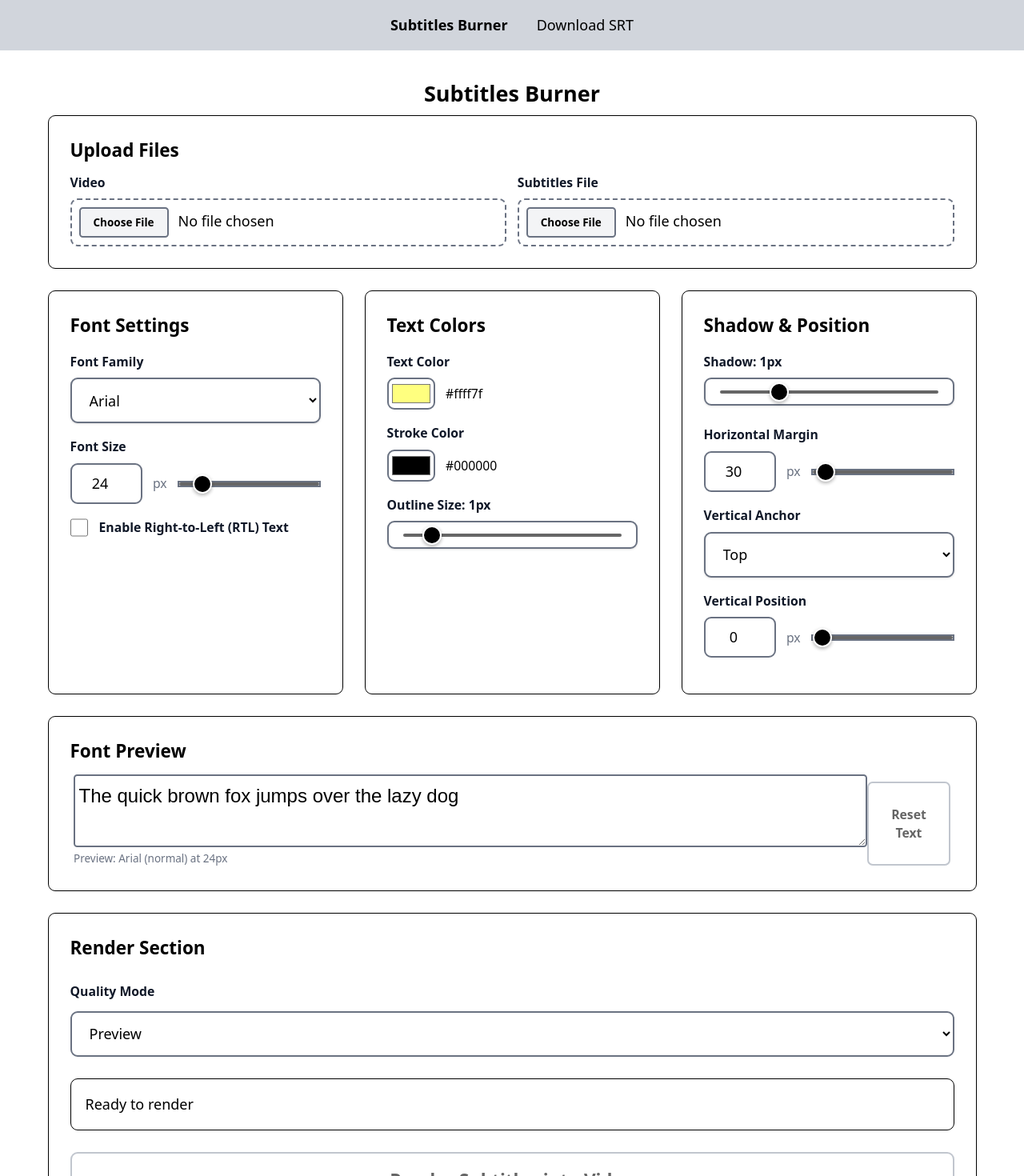
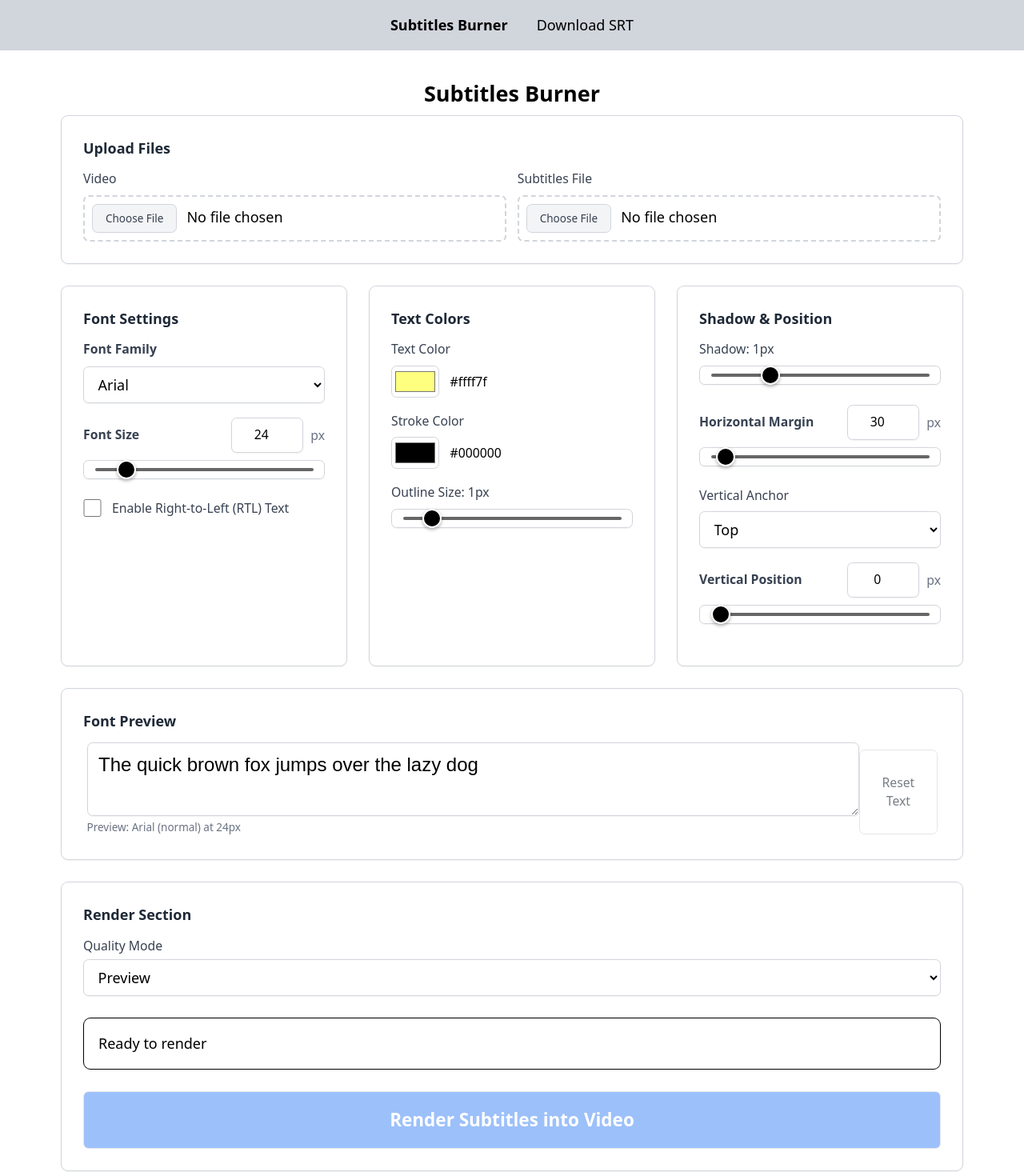
Before and after one commit to BurnySc2/burn-subtitles-web, a SvelteKit app: page / in a window 1280 px wide. Shown: the top 1470 px of the page at 80% size. Built offline with nearby package versions, Linux system fonts and the light colour scheme; a web font is replaced by a local one.

Commit message:
Improve global app.css and add input:number additionally to range

```diff
--- a/src/app.css
+++ b/src/app.css
@@ -1,6 +1,190 @@
 @import "tailwindcss";
 
-/* Accessibility: higher contrast and larger fonts for better readability */
+/* ============================================
+   Section/Card Styles
+   ============================================ */
+.section {
+    border: 1px solid #d1d5db;
+    border-radius: 0.5rem;
+    padding: 1.5rem;
+    background-color: #fff;
+    box-shadow: 0 1px 2px 0 rgba(0, 0, 0, 0.05);
+}
+
+.section-title {
+    font-weight: 600;
+    color: #1f2937;
+    margin-bottom: 0.75rem;
+}
+
+.section-title-sm {
+    font-weight: 600;
+    color: #1f2937;
+    margin-bottom: 0.5rem;
+}
+
+/* ============================================
+   Input Styles
+   ============================================ */
+input[type="text"],
+input[type="number"] {
+    width: 100%;
+    padding: 0.5rem 0.75rem;
+    border: 1px solid #d1d5db;
+    border-radius: 0.375rem;
+    box-shadow: 0 1px 2px 0 rgba(0, 0, 0, 0.05);
+    transition-property: color, background-color, border-color;
+    transition-duration: 150ms;
+}
+
+input[type="text"]:focus,
+input[type="number"]:focus {
+    outline: none;
+    box-shadow: 0 0 0 3px rgba(59, 130, 246, 0.5);
+    border-color: #3b82f6;
+}
+
+input[type="text"]:hover,
+input[type="number"]:hover {
+    border-color: #9ca3af;
+}
+
+input[type="text"]::placeholder,
+input[type="number"]::placeholder {
+    color: #9ca3af;
+}
+
+/* Number input small (for input+slider combos) */
+.input-number-sm {
+    width: 5rem !important;
+    max-width: 100%;
+    padding: 0.5rem 0.75rem;
+    text-align: center;
+}
+
+/* Number input extra small (compact slider combos) */
+.input-number-xs {
+    width: 5rem !important;
+    max-width: 100%;
+    padding: 0.375rem 0.5rem;
+    text-align: center;
+    font-size: 0.875rem;
+}
+
+/* Input row for input+slider combos */
+.input-row {
+    display: flex;
+    align-items: center;
+    gap: 0.75rem;
+}
+
+/* Range input in input-row - should grow */
+.input-row input[type="range"] {
+    flex-grow: 1;
+    flex-shrink: 1;
+}
+
+/* Number input in input-row - should shrink */
+.input-row input[type="number"] {
+    flex-grow: 0;
+    flex-shrink: 1;
+    min-width: 0;
+}
+
+/* ============================================
+   Button Styles
+   ============================================ */
+.btn {
+    padding: 0.5rem 1rem;
+    border-radius: 0.375rem;
+    font-weight: 500;
+    transition-property: color, background-color, border-color;
+    transition-duration: 150ms;
+}
+
+.btn:focus {
+    outline: none;
+    box-shadow: 0 0 0 3px rgba(107, 114, 128, 0.5);
+}
+
+.btn-primary {
+    background-color: #3b82f6;
+    color: #fff;
+}
+
+.btn-primary:hover {
+    background-color: #2563eb;
+}
+
+.btn-primary:focus {
+    box-shadow: 0 0 0 3px rgba(59, 130, 246, 0.5);
+}
+
+.btn-primary:disabled {
+    opacity: 0.5;
+    cursor: not-allowed;
+}
+
+.btn-secondary {
+    background-color: #f3f4f6;
+    color: #374151;
+    border: 1px solid #d1d5db;
+}
+
+.btn-secondary:hover {
+    background-color: #e5e7eb;
+    border-color: #9ca3af;
+}
+
+.btn-secondary:focus {
+    box-shadow: 0 0 0 3px rgba(107, 114, 128, 0.5);
+}
+
+.btn-secondary:disabled {
+    opacity: 0.5;
+    cursor: not-allowed;
+}
+
+/* Primary button large (main actions) */
+.btn-lg {
+    width: 100%;
+    padding: 1rem 2rem;
+    font-size: 1.25rem;
+    font-weight: 700;
+}
+
+/* Secondary button medium */
+.btn-md {
+    padding: 0.75rem 1.5rem;
+    font-weight: 600;
+}
+
+/* ============================================
+   Form Label Styles
+   ============================================ */
+.form-label {
+    display: block;
+    font-size: 0.875rem;
+    font-weight: 500;
+    color: #374151;
+    margin-bottom: 0.25rem;
+}
+
+.form-label-lg {
+    display: block;
+    font-size: 0.875rem;
+    font-weight: 600;
+    color: #374151;
+    margin-bottom: 0.5rem;
+}
+
+.form-label-lg.mb-0 {
+    margin-bottom: 0;
+}
+
+/* ============================================
+   Global Base Styles
+   ============================================ */
 :root {
     --border-focus: #0066cc;
     --border-default: #666666;
@@ -10,71 +194,79 @@ html {
     font-size: 18px;
 }
 
-/* Form elements with strong contrast - using Tailwind utilities */
-input[type="text"],
-input[type="number"],
+/* Form elements */
 input[type="range"],
 select,
 textarea {
-    @apply border-2 border-gray-500 bg-white text-base leading-relaxed;
+    width: 100%;
+    padding: 0.5rem 0.75rem;
+    border: 1px solid #d1d5db;
+    border-radius: 0.375rem;
+    box-shadow: 0 1px 2px 0 rgba(0, 0, 0, 0.05);
+    transition-property: color, background-color, border-color;
+    transition-duration: 150ms;
 }
 
-/* Focus states for keyboard navigation */
-input:focus,
+input[type="range"]:focus,
 select:focus,
 textarea:focus {
-    @apply border-blue-600 outline-none;
-    outline: 3px solid rgba(0, 102, 204, 0.3);
-    outline-offset: 2px;
+    outline: none;
+    box-shadow: 0 0 0 3px rgba(59, 130, 246, 0.5);
+    border-color: #3b82f6;
 }
 
-/* Placeholder readability */
+/* Placeholder */
 ::placeholder {
-    @apply text-gray-500;
-    opacity: 1;
+    color: #9ca3af;
 }
 
 /* Disabled state */
 input:disabled,
 select:disabled,
 button:disabled {
-    @apply opacity-60 border-gray-400;
+    opacity: 0.6;
+    cursor: not-allowed;
 }
 
-/* Button styling - using Tailwind */
+/* Button base */
 button {
-    @apply font-semibold border-2 border-gray-500 bg-white text-black cursor-pointer;
+    font-weight: 500;
+    border: 1px solid #d1d5db;
+    background-color: #fff;
+    color: #1f2937;
+    cursor: pointer;
 }
 
 button:hover:not(:disabled) {
-    @apply bg-gray-100 border-blue-600;
+    background-color: #f9fafb;
+    border-color: #9ca3af;
+}
+
+button:focus {
+    outline: none;
+    box-shadow: 0 0 0 3px rgba(59, 130, 246, 0.5);
 }
 
 button:active:not(:disabled) {
-    @apply bg-gray-200;
-    transform: translateY(1px);
-}
-
-/* Code blocks */
-pre,
-code {
-    @apply text-black bg-gray-100 border border-gray-300;
+    background-color: #f3f4f6;
 }
 
 /* Labels */
 label {
-    @apply text-gray-900 font-semibold;
+    color: #374151;
+    font-weight: 500;
 }
 
 /* Checkbox and radio */
 input[type="checkbox"],
 input[type="radio"] {
-    @apply border-2 border-gray-500;
+    border-color: #d1d5db;
 }
 
 input[type="checkbox"]:checked,
 input[type="radio"]:checked {
-    @apply bg-black border-black;
+    background-color: #3b82f6;
+    border-color: #3b82f6;
 }
 
 /* Range input - requires custom CSS for webkit */
@@ -109,7 +301,8 @@ input[type="range"]:focus {
 
 /* Color picker */
 input[type="color"] {
-    @apply border-2 border-gray-500;
+    border: 1px solid #d1d5db;
+    border-radius: 0.375rem;
     width: 60px;
     height: 40px;
     padding: 2px;
@@ -117,15 +310,30 @@ input[type="color"] {
 
 /* File input */
 input[type="file"] {
-    @apply border-2 border-dashed border-gray-500 bg-white;
+    border: 2px dashed #d1d5db;
+    background-color: #fff;
+    border-radius: 0.375rem;
 }
 
 input[type="file"]::file-selector-button {
-    @apply bg-gray-100 border-2 border-gray-500 text-black font-semibold;
+    background-color: #f3f4f6;
+    border: 1px solid #d1d5db;
+    color: #374151;
+    font-weight: 500;
+    border-radius: 0.375rem;
     padding: 8px 16px;
     margin-right: 12px;
 }
 
 input[type="file"]::file-selector-button:hover {
-    @apply bg-gray-200;
+    background-color: #e5e7eb;
 }
+
+/* Code blocks */
+pre,
+code {
+    color: #1f2937;
+    background-color: #f3f4f6;
+    border: 1px solid #e5e7eb;
+    border-radius: 0.375rem;
+}
--- a/src/lib/components/feature/subtitle/ASSSubtitleProcessor.svelte
+++ b/src/lib/components/feature/subtitle/ASSSubtitleProcessor.svelte
@@ -29,20 +29,19 @@ export function reset_output(): void {
         <SubtitleFramePreview />
 
         <!-- Render Section -->
-        <div class="rounded-lg border p-6">
-            <h2 class="mb-6 text-xl font-bold">Render Section</h2>
+        <div class="section">
+            <h2 class="section-title">Render Section</h2>
 
             <!-- Quality Mode -->
             <div class="mb-6">
                 <label
                     for="quality-mode"
-                    class="mb-3 block text-sm font-semibold"
+                    class="form-label"
                     >Quality Mode</label
                 >
                 <select
                     id="quality-mode"
                     bind:value={temp_state.ffmpeg.selected_quality_mode}
-                    class="w-full rounded-lg border px-4 py-3 focus:ring-2 focus:outline-none"
                     disabled={temp_state.ffmpeg.is_processing}
                 >
                     <!-- TODO Variably load modes -->
@@ -106,7 +105,7 @@ export function reset_output(): void {
                 disabled={temp_state.ffmpeg.is_processing ||
 				!temp_state.ffmpeg.video_file ||
 				!temp_state.ffmpeg.srt_file}
-                class="flex w-full transform items-center justify-center rounded-lg px-8 py-4 text-xl font-bold disabled:opacity-50 disabled:cursor-not-allowed"
+                class="btn btn-primary btn-lg"
             >
                 {#if temp_state.ffmpeg.is_processing}
                     <span class="flex items-center">
--- a/src/lib/components/feature/subtitle/SubtitleFramePreview.svelte
+++ b/src/lib/components/feature/subtitle/SubtitleFramePreview.svelte
@@ -10,8 +10,8 @@ let sample_text = $state("The quick brown fox jumps over the lazy dog")
 </script>
 
 <!-- Font Preview -->
-<div class="rounded-lg border p-6">
-    <h3 class="mb-2 text-xl font-bold">Font Preview</h3>
+<div class="section">
+    <h3 class="section-title-sm">Font Preview</h3>
     <div class="rounded-lg p-1">
         <div class="flex w-full">
             <FontPreview
@@ -28,22 +28,22 @@ let sample_text = $state("The quick brown fox jumps over the lazy dog")
 
 <!-- Frame Preview Section -->
 {#if temp_state.ffmpeg.video_file && temp_state.ffmpeg.srt_file}
-    <div class="rounded-lg border p-6">
-        <h2 class="mb-4 text-xl font-bold">Frame Preview</h2>
+    <div class="section">
+        <h2 class="section-title">Frame Preview</h2>
         <!-- Preview Timestamp Input -->
         <div class="mb-6">
             <label
                 for="preview-timestamp"
-                class="mb-2 block text-sm font-semibold"
+                class="form-label-lg"
                 >Preview Timestamp</label
             >
-            <div class="flex items-center space-x-3">
+            <div class="flex items-center gap-3">
                 <input
                     id="preview-timestamp"
                     type="text"
                     bind:value={temp_state.ffmpeg.preview_timestamp}
                     placeholder="00:00:00"
-                    class="flex-1 rounded-lg border px-4 py-3 focus:ring-2 focus:ring-blue-500 focus:outline-none disabled:opacity-50"
+                    class="flex-1"
                     disabled={temp_state.ffmpeg.is_processing ||
 							temp_state.ffmpeg.is_rendering_preview}
                 >
@@ -51,7 +51,7 @@ let sample_text = $state("The quick brown fox jumps over the lazy dog")
                     onclick={render_ass_frame_preview}
                     disabled={temp_state.ffmpeg.is_processing ||
 							temp_state.ffmpeg.is_rendering_preview}
-                    class="transform rounded-lg px-6 py-3 font-semibold disabled:opacity-50 disabled:cursor-not-allowed"
+                    class="btn btn-secondary btn-md"
                 >
                     {#if temp_state.ffmpeg.is_rendering_preview}
                         <span class="flex items-center justify-center">
--- a/src/lib/components/feature/subtitle/SubtitleOutput.svelte
+++ b/src/lib/components/feature/subtitle/SubtitleOutput.svelte
@@ -41,7 +41,7 @@ async function download_ass_file_wrapper() {
     {:else}
         <button
             onclick={download_ass_file_wrapper}
-            class="flex flex-1 transform items-center justify-center rounded-lg px-8 py-4 text-lg font-bold"
+            class="btn btn-secondary w-full mb-4"
         >
             Download .ass File
         </button>
@@ -50,7 +50,7 @@ async function download_ass_file_wrapper() {
 
 <!-- Output Section -->
 {#if temp_state.ffmpeg.output_url}
-    <div class="space-y-6 rounded-lg border p-6">
+    <div class="section space-y-6">
         <div class="overflow-hidden rounded-xl">
             <video
                 src={temp_state.ffmpeg.output_url}
@@ -63,7 +63,7 @@ async function download_ass_file_wrapper() {
         <div class="flex flex-col gap-4 border-t pt-4 sm:flex-row">
             <button
                 onclick={download_video}
-                class="flex flex-1 transform items-center justify-center rounded-lg px-8 py-4 text-lg font-bold"
+                class="btn btn-primary flex-1"
             >
                 Download Video
             </button>
--- a/src/lib/components/feature/subtitle/SubtitleSettings.svelte
+++ b/src/lib/components/feature/subtitle/SubtitleSettings.svelte
@@ -12,20 +12,19 @@ import { available_fonts } from "$lib/utils/fonts"
     <!-- Settings Section -->
     <div class="grid grid-cols-1 gap-6 md:grid-cols-2 lg:grid-cols-3">
         <!-- Basic Font Settings -->
-        <div class="rounded-lg border p-6">
-            <h2 class="mb-4 text-xl font-bold">Font Settings</h2>
+        <div class="section">
+            <h2 class="section-title">Font Settings</h2>
 
             <!-- Font Selection -->
             <div class="mb-4">
                 <label
                     for="font-select"
-                    class="mb-2 block text-sm font-semibold"
+                    class="form-label-lg"
                     >Font Family</label
                 >
                 <select
                     id="font-select"
                     bind:value={perma_state.subtitle_settings.font.index}
-                    class="w-full rounded-lg border px-4 py-3 shadow-sm"
                     disabled={temp_state.ffmpeg.is_processing}
                 >
                     {#each available_fonts as font, index}
@@ -36,31 +35,30 @@ import { available_fonts } from "$lib/utils/fonts"
 
             <!-- Font Size -->
             <div class="mb-4">
+                <div class="flex items-center gap-2 mb-2">
                     <label
                         for="font-size"
-                    class="mb-2 block text-sm font-semibold"
+                        class="form-label-lg mb-0 mr-auto"
                         >Font Size</label
                     >
-                <div class="flex items-center gap-3">
                     <input
                         id="font-size"
                         type="number"
                         min="12"
                         max="120"
                         bind:value={perma_state.subtitle_settings.font.size}
-                        class="w-20 rounded-lg border px-3 py-2 text-center"
+                        class="input-number-xs"
                         disabled={temp_state.ffmpeg.is_processing}
                     >
                     <span class="text-sm text-gray-500">px</span>
+                </div>
                 <input
                     type="range"
                     min="12"
                     max="120"
                     bind:value={perma_state.subtitle_settings.font.size}
-                        class="flex-1"
                     disabled={temp_state.ffmpeg.is_processing}
                 >
-                </div>
             </div>
 
             <!-- RTL Support -->
@@ -78,8 +76,8 @@ import { available_fonts } from "$lib/utils/fonts"
         </div>
 
         <!-- Text Color Settings -->
-        <div class="rounded-lg border p-6">
-            <h2 class="mb-4 text-xl font-bold">Text Colors</h2>
+        <div class="section">
+            <h2 class="section-title">Text Colors</h2>
 
             <!-- Text Color -->
             <div class="mb-4">
@@ -139,8 +137,8 @@ import { available_fonts } from "$lib/utils/fonts"
         </div>
 
         <!-- Shadow & Position Settings -->
-        <div class="rounded-lg border p-6">
-            <h2 class="mb-4 text-xl font-bold">Shadow & Position</h2>
+        <div class="section">
+            <h2 class="section-title">Shadow & Position</h2>
 
             <!-- Shadow Blur -->
             <div class="mb-4">
@@ -162,31 +160,30 @@ import { available_fonts } from "$lib/utils/fonts"
 
             <!-- Horizontal Margin -->
             <div class="mb-4">
+                <div class="flex items-center gap-2 mb-2">
                     <label
                         for="margin-h"
-                    class="mb-2 block text-sm font-semibold"
+                        class="form-label-lg mb-0 mr-auto"
                         >Horizontal Margin</label
                     >
-                <div class="flex items-center gap-3">
                     <input
                         id="margin-h"
                         type="number"
                         min="0"
                         max="1080"
                         bind:value={perma_state.subtitle_settings.position.horizontal_margin}
-                        class="w-20 rounded-lg border px-3 py-2 text-center"
+                        class="input-number-xs"
                         disabled={temp_state.ffmpeg.is_processing}
                     >
                     <span class="text-sm text-gray-500">px</span>
+                </div>
                 <input
                     type="range"
                     min="0"
                     max="1080"
                     bind:value={perma_state.subtitle_settings.position.horizontal_margin}
-                        class="flex-1"
                     disabled={temp_state.ffmpeg.is_processing}
                 >
-                </div>
             </div>
 
             <!-- Vertical Anchor -->
@@ -211,31 +208,30 @@ import { available_fonts } from "$lib/utils/fonts"
             <!-- Position Y -->
             {#if perma_state.subtitle_settings.position.vertical_anchor !== "center"}
                 <div class="mb-4">
+                    <div class="flex items-center gap-2 mb-2">
                         <label
                             for="position-y"
-                        class="mb-2 block text-sm font-semibold"
+                            class="form-label-lg mb-0 mr-auto"
                             >Vertical Position</label
                         >
-                    <div class="flex items-center gap-3">
                         <input
                             id="position-y"
                             type="number"
                             min="0"
                             max="1080"
                             bind:value={perma_state.subtitle_settings.position.vertical}
-                            class="w-20 rounded-lg border px-3 py-2 text-center"
+                            class="input-number-xs"
                             disabled={temp_state.ffmpeg.is_processing}
                         >
                         <span class="text-sm text-gray-500">px</span>
+                    </div>
                     <input
                         type="range"
                         min="0"
                         max="1080"
                         bind:value={perma_state.subtitle_settings.position.vertical}
-                            class="flex-1"
                         disabled={temp_state.ffmpeg.is_processing}
                     >
-                    </div>
                 </div>
             {/if}
         </div>
--- a/src/lib/components/feature/subtitle/SubtitleUpload.svelte
+++ b/src/lib/components/feature/subtitle/SubtitleUpload.svelte
@@ -26,8 +26,8 @@ function handle_srt_upload(event: Event) {
 </script>
 
 <!-- Upload Section -->
-<div class="rounded-lg border p-6">
-    <h2 class="mb-3 text-xl font-bold">Upload Files</h2>
+<div class="section">
+    <h2 class="section-title">Upload Files</h2>
     <div class="flex flex-wrap gap-3">
         <!-- Video Upload -->
         <div class="flex-1 min-w-[200px]">
```
Lines whose indentation alone changed are shown as unchanged.
